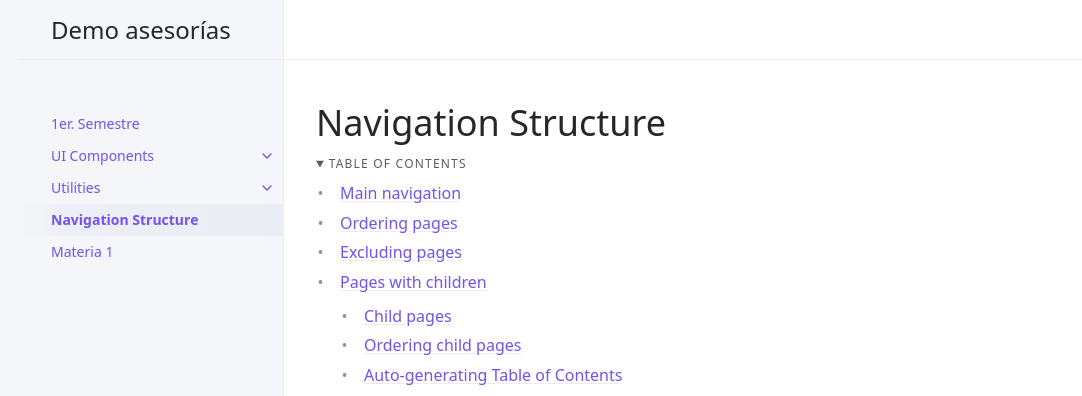
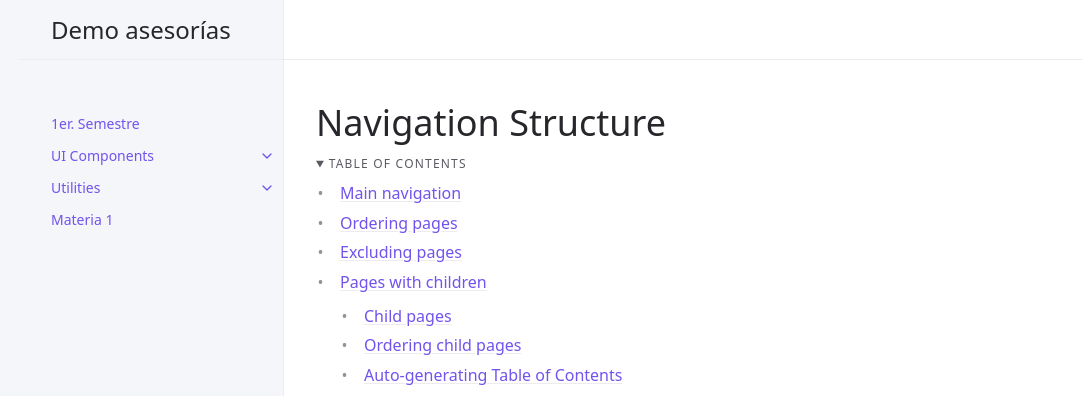
Before and after one commit to CoBachBC/demo-asesorias, a Jekyll site: the page built from docs/navigation-structure.md, in a window 1280 px wide. Shown: the top 396 px of the page, without its empty margins (88-1170 px from the left). Built offline with Jekyll 4.4.1, drawn with Linux system fonts in a browser that asks for light colours; part of the change alters nothing that is shown.

Commit message:
Update navigation-structure.md

```diff
--- a/docs/navigation-structure.md
+++ b/docs/navigation-structure.md
@@ -1,7 +1,7 @@
 ---
 layout: default
 title: Navigation Structure
-nav_order: 5
+nav_exclude: true
 ---
 
 # Navigation Structure
```
